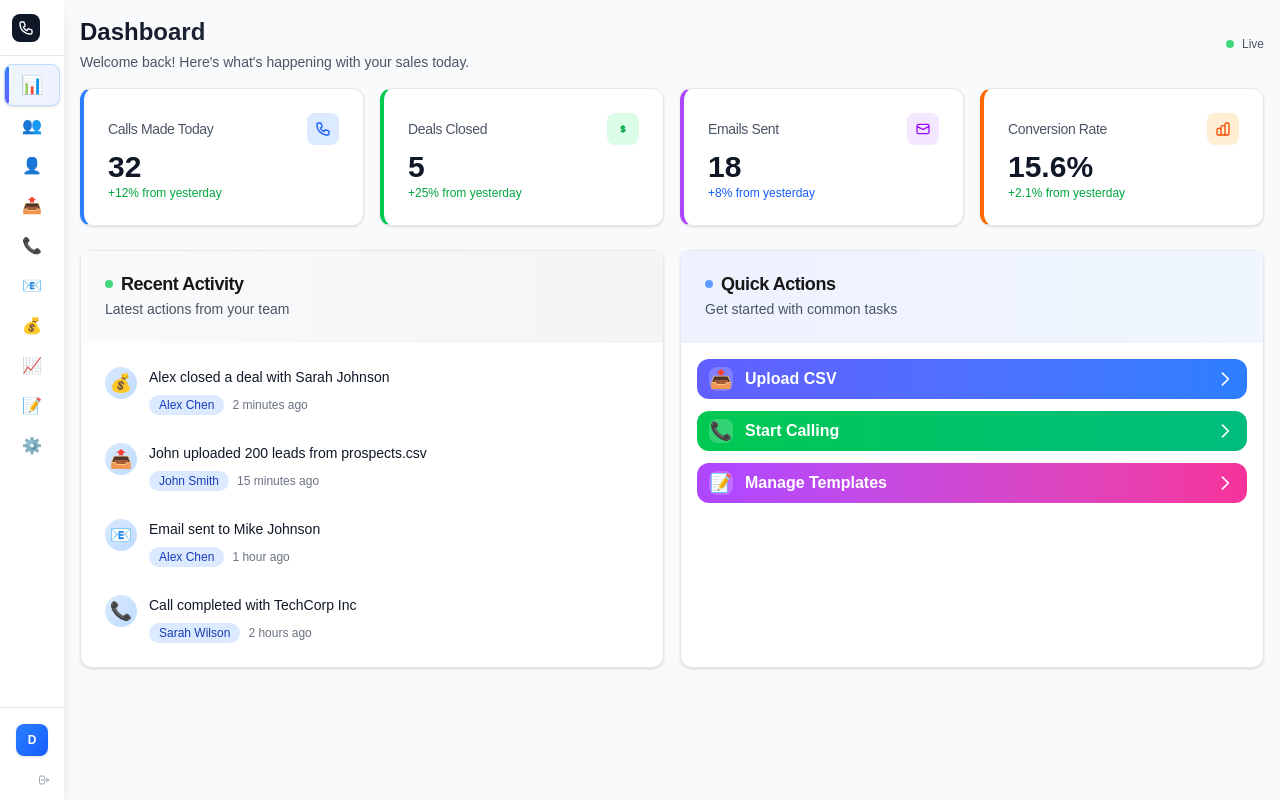
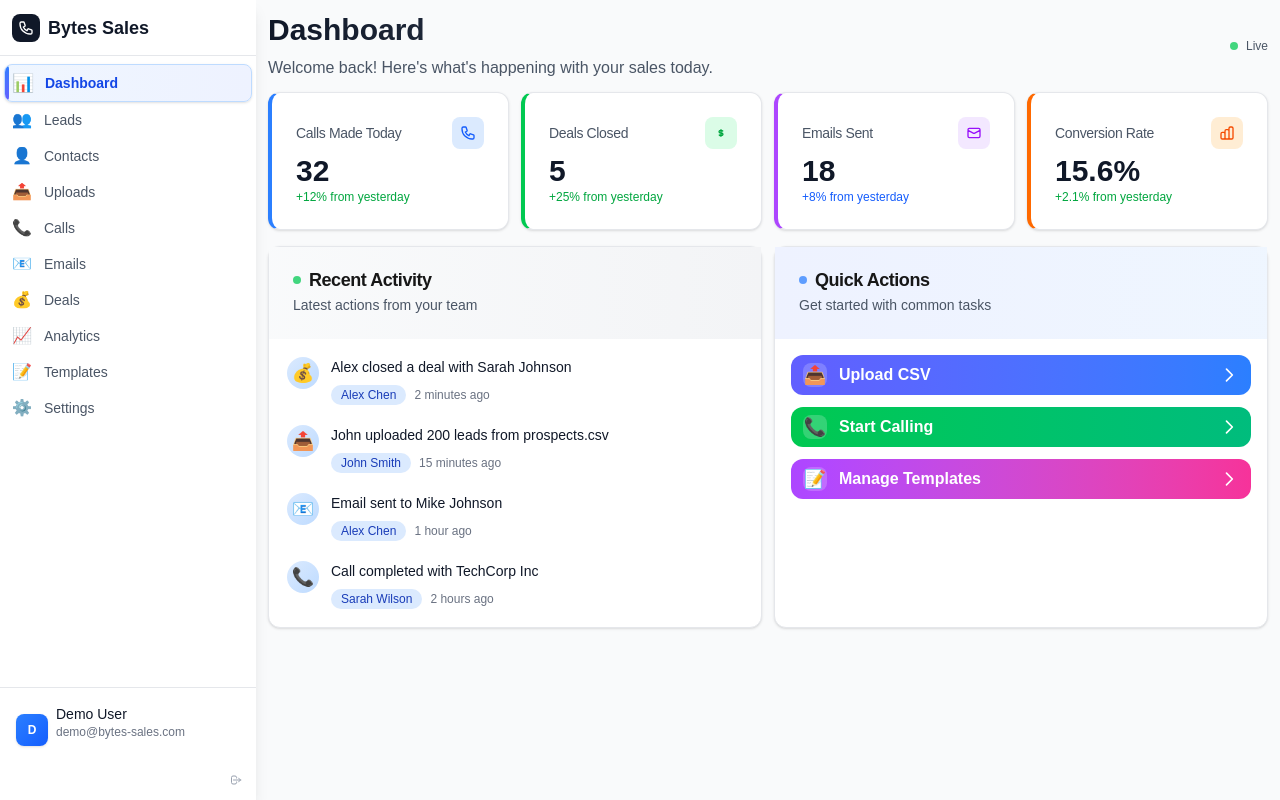
Before and after one commit to developer-bytespak/bytes-sales-frontend, a Next.js app: page /dashboard in a window 1280 px wide. Built offline with nearby package versions, Linux system fonts and the light colour scheme; no server answers.

Commit message:
Interface improved

```diff
--- a/app/dashboard/analytics/page.tsx
+++ b/app/dashboard/analytics/page.tsx
@@ -116,8 +116,8 @@ export default function AnalyticsPage() {
       <div className="p-4 sm:p-6">
         {/* Header */}
         <div className="mb-6">
-          <h1 className="text-2xl font-bold text-gray-900">Sales Analytics</h1>
-          <p className="text-gray-600 mt-2">Track your sales performance and key metrics</p>
+          <h1 className="text-3xl font-bold text-gray-900">Sales Analytics</h1>
+          <p className="text-gray-600 mt-2 text-base">Track your sales performance and key metrics</p>
         </div>
 
         {/* Time Range Selector */}
--- a/app/dashboard/contacts/page.tsx
+++ b/app/dashboard/contacts/page.tsx
@@ -189,8 +189,8 @@ export default function ContactsPage() {
       <div className="p-4 sm:p-6">
         {/* Header */}
         <div className="mb-6">
-          <h1 className="text-2xl font-bold text-gray-900">Contacts</h1>
-          <p className="text-gray-600 mt-2">Manage your CRM contacts and relationships</p>
+          <h1 className="text-3xl font-bold text-gray-900">Contacts</h1>
+          <p className="text-gray-600 mt-2 text-base">Manage your CRM contacts and relationships</p>
         </div>
 
         {/* Stats Cards */}
--- a/app/dashboard/deals/page.tsx
+++ b/app/dashboard/deals/page.tsx
@@ -185,8 +185,8 @@ export default function DealsPage() {
       <div className="p-4 sm:p-6">
         {/* Header */}
         <div className="mb-6">
-          <h1 className="text-2xl font-bold text-gray-900">Deals Pipeline</h1>
-          <p className="text-gray-600 mt-2">Manage your sales pipeline and track deal progress</p>
+          <h1 className="text-3xl font-bold text-gray-900">Deals Pipeline</h1>
+          <p className="text-gray-600 mt-2 text-base">Manage your sales pipeline and track deal progress</p>
         </div>
 
         {/* Stats Cards */}
--- a/app/dashboard/leads/page.tsx
+++ b/app/dashboard/leads/page.tsx
@@ -159,8 +159,8 @@ export default function LeadsPage() {
       <div className="p-4 sm:p-6">
         {/* Header */}
         <div className="mb-6">
-          <h1 className="text-2xl font-bold text-gray-900">Leads</h1>
-          <p className="text-gray-600 mt-2">Manage your contact list and start calling campaigns</p>
+          <h1 className="text-3xl font-bold text-gray-900">Leads</h1>
+          <p className="text-gray-600 mt-2 text-base">Manage your contact list and start calling campaigns</p>
         </div>
 
         {/* Toolbar */}
--- a/app/dashboard/page.tsx
+++ b/app/dashboard/page.tsx
@@ -74,15 +74,15 @@ export default function DashboardPage() {
 
   return (
     <DashboardLayout>
-      <div className="p-3 sm:p-4">
+      <div className="p-2 sm:p-3">
         {/* Header */}
-        <div className="mb-4">
+        <div className="mb-3">
           <div className="flex items-center justify-between">
     <div>
-              <h1 className="text-2xl font-bold bg-gradient-to-r from-gray-900 to-gray-700 bg-clip-text text-transparent">
+              <h1 className="text-3xl font-bold bg-gradient-to-r from-gray-900 to-gray-700 bg-clip-text text-transparent">
                 Dashboard
               </h1>
-              <p className="text-gray-600 mt-1 text-sm">Welcome back! Here's what's happening with your sales today.</p>
+              <p className="text-gray-600 mt-2 text-base">Welcome back! Here's what's happening with your sales today.</p>
             </div>
             <div className="flex items-center space-x-2">
               <div className="w-2 h-2 bg-green-500 rounded-full animate-pulse"></div>
@@ -92,7 +92,7 @@ export default function DashboardPage() {
         </div>
 
         {/* Metrics Grid */}
-        <div className="grid grid-cols-1 md:grid-cols-2 lg:grid-cols-4 gap-4 mb-6">
+        <div className="grid grid-cols-1 md:grid-cols-2 lg:grid-cols-4 gap-3 mb-4">
           <Card className="group hover:shadow-xl hover:scale-105 transition-all duration-300 cursor-pointer border-l-4 border-l-blue-500 hover:border-l-blue-600">
             <CardHeader className="flex flex-row items-center justify-between space-y-0 pb-1">
               <CardTitle className="text-sm font-medium text-gray-600 group-hover:text-gray-900 transition-colors">Calls Made Today</CardTitle>
@@ -163,7 +163,7 @@ export default function DashboardPage() {
         </div>
 
         {/* Recent Activity */}
-        <div className="grid grid-cols-1 lg:grid-cols-2 gap-4">
+        <div className="grid grid-cols-1 lg:grid-cols-2 gap-3">
           <Card className="hover:shadow-lg transition-all duration-300">
             <CardHeader className="bg-gradient-to-r from-gray-50 to-gray-100">
               <CardTitle className="flex items-center space-x-2">
@@ -172,12 +172,12 @@ export default function DashboardPage() {
               </CardTitle>
               <CardDescription>Latest actions from your team</CardDescription>
             </CardHeader>
-            <CardContent className="p-4">
-              <div className="space-y-3">
+            <CardContent className="p-3">
+              <div className="space-y-2">
                 {recentActivity.map((activity, index) => (
                   <div
                     key={activity.id}
-                    className="flex items-start space-x-3 p-2 rounded-lg hover:bg-gray-50 transition-all duration-200 group"
+                    className="flex items-start space-x-3 p-1.5 rounded-lg hover:bg-gray-50 transition-all duration-200 group"
                     style={{ animationDelay: `${index * 100}ms` }}
                   >
                     <div className="flex-shrink-0">
--- a/app/dashboard/settings/page.tsx
+++ b/app/dashboard/settings/page.tsx
@@ -22,8 +22,8 @@ export default function SettingsPage() {
       <div className="p-4 sm:p-6">
         {/* Header */}
         <div className="mb-6">
-          <h1 className="text-2xl font-bold text-gray-900">Settings</h1>
-          <p className="text-gray-600 mt-2">Manage your account settings and preferences</p>
+          <h1 className="text-3xl font-bold text-gray-900">Settings</h1>
+          <p className="text-gray-600 mt-2 text-base">Manage your account settings and preferences</p>
         </div>
 
         <div className="grid grid-cols-1 lg:grid-cols-4 gap-6">
--- a/app/dashboard/settings/templates/page.tsx
+++ b/app/dashboard/settings/templates/page.tsx
@@ -120,8 +120,8 @@ export default function EmailTemplatesPage() {
       <div className="p-4 sm:p-6">
         {/* Header */}
         <div className="mb-6">
-          <h1 className="text-2xl font-bold text-gray-900">Email Templates</h1>
-          <p className="text-gray-600 mt-2">Create and manage email templates for your sales campaigns</p>
+          <h1 className="text-3xl font-bold text-gray-900">Email Templates</h1>
+          <p className="text-gray-600 mt-2 text-base">Create and manage email templates for your sales campaigns</p>
         </div>
 
         {/* Stats Cards */}
--- a/app/dashboard/uploads/page.tsx
+++ b/app/dashboard/uploads/page.tsx
@@ -100,8 +100,8 @@ export default function UploadsPage() {
       <div className="p-4 sm:p-6">
         {/* Header */}
         <div className="mb-6">
-          <h1 className="text-2xl font-bold text-gray-900">Upload History</h1>
-          <p className="text-gray-600 mt-2">View and manage your CSV uploads</p>
+          <h1 className="text-3xl font-bold text-gray-900">Upload History</h1>
+          <p className="text-gray-600 mt-2 text-base">View and manage your CSV uploads</p>
         </div>
 
         {/* Filters */}
```
